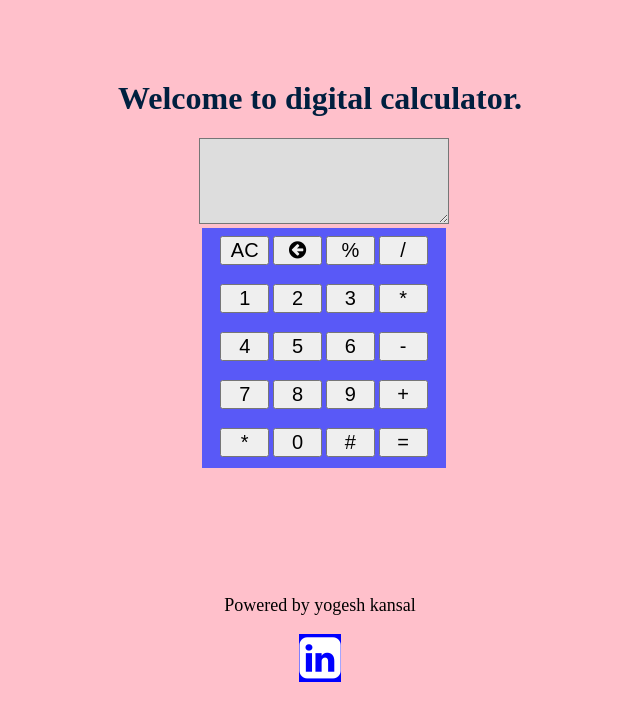
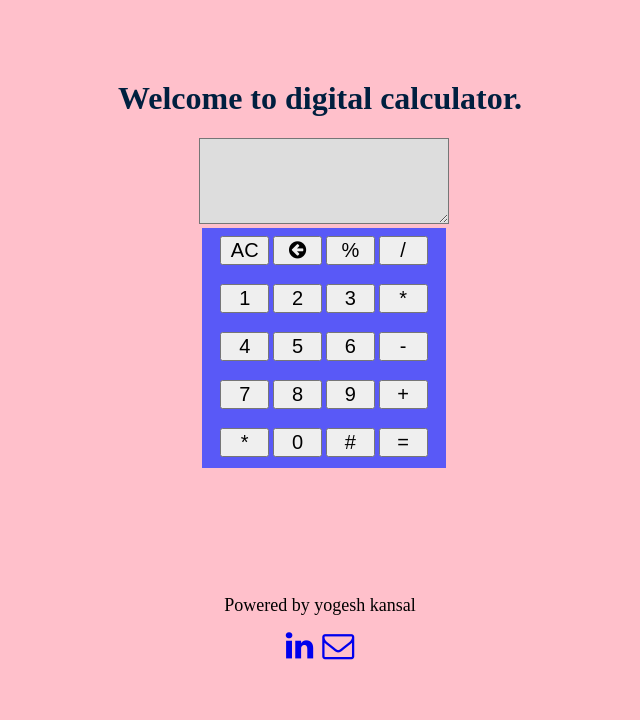
Before and after one commit to yogesh-kansal/simple-calculator, a plain HTML site: page index.html in a window 1280 px wide. Shown: the whole page, without its empty margins (320-960 px from the left). Drawn offline with Linux system fonts and the light colour scheme.

Commit message:
updated footer

```diff
--- a/index.html
+++ b/index.html
@@ -178,8 +178,10 @@
     </div>
     <footer class="foot">
         <p style="font-size: 18px">Powered by yogesh kansal</p>
-        <a href=""><i style=" font-size:48px;background-color: blue;color:white" class="fa">&#xf08c;</i></a>
-
+        <div class="text-center">
+            <a  href="https://www.linkedin.com/in/yogesh-kansal-044a75194/"><i style="font-size: 32px; margin-right: 5px;" class="fa fa-linkedin fa-lg"></i></a>
+            <a  href="mailto:ykk11@iitbbs.ac.in"><i style="font-size: 32px;" class="fa fa-envelope-o fa-lg"></i></a>
+        </div>
     </footer>
 </body>
 </html>
```
